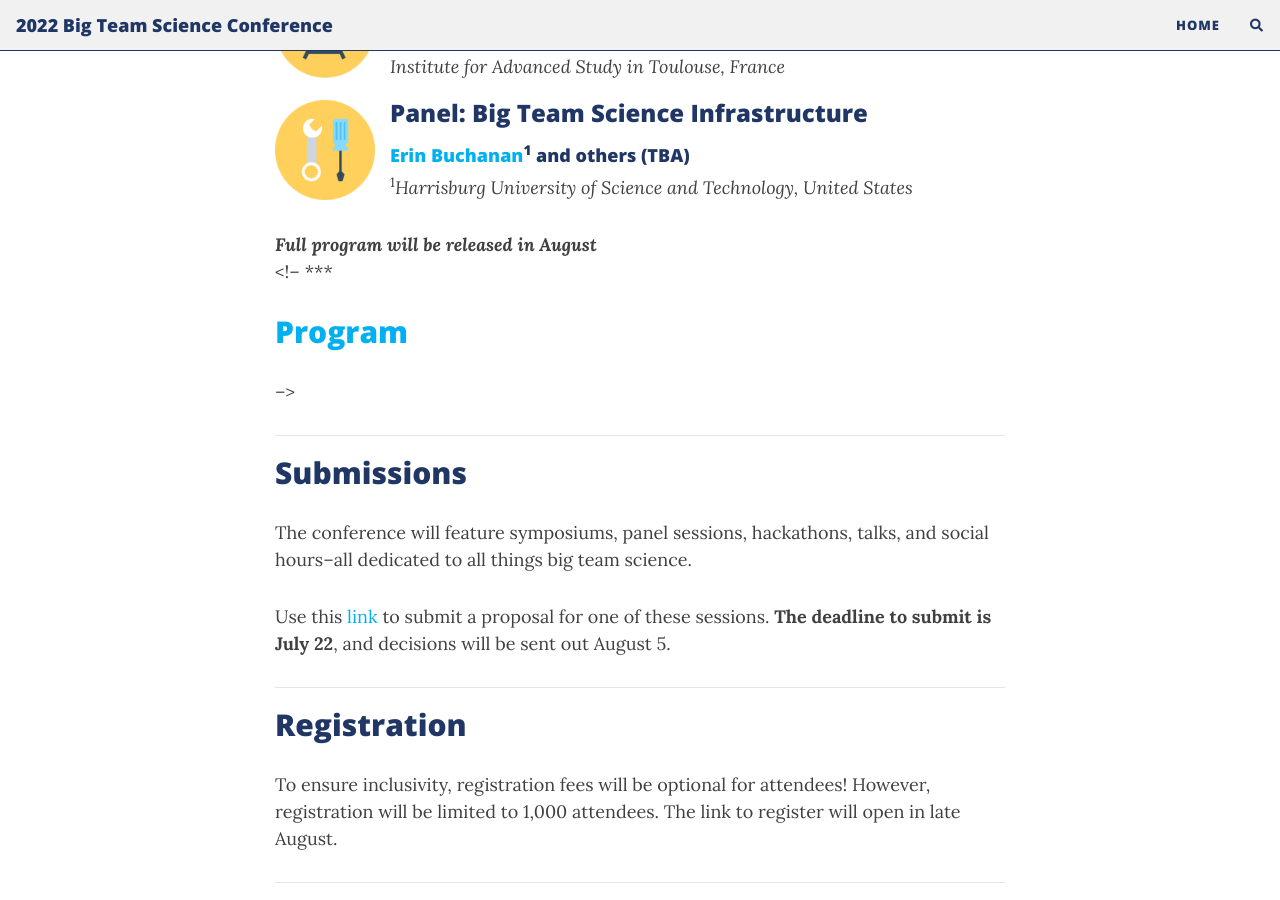
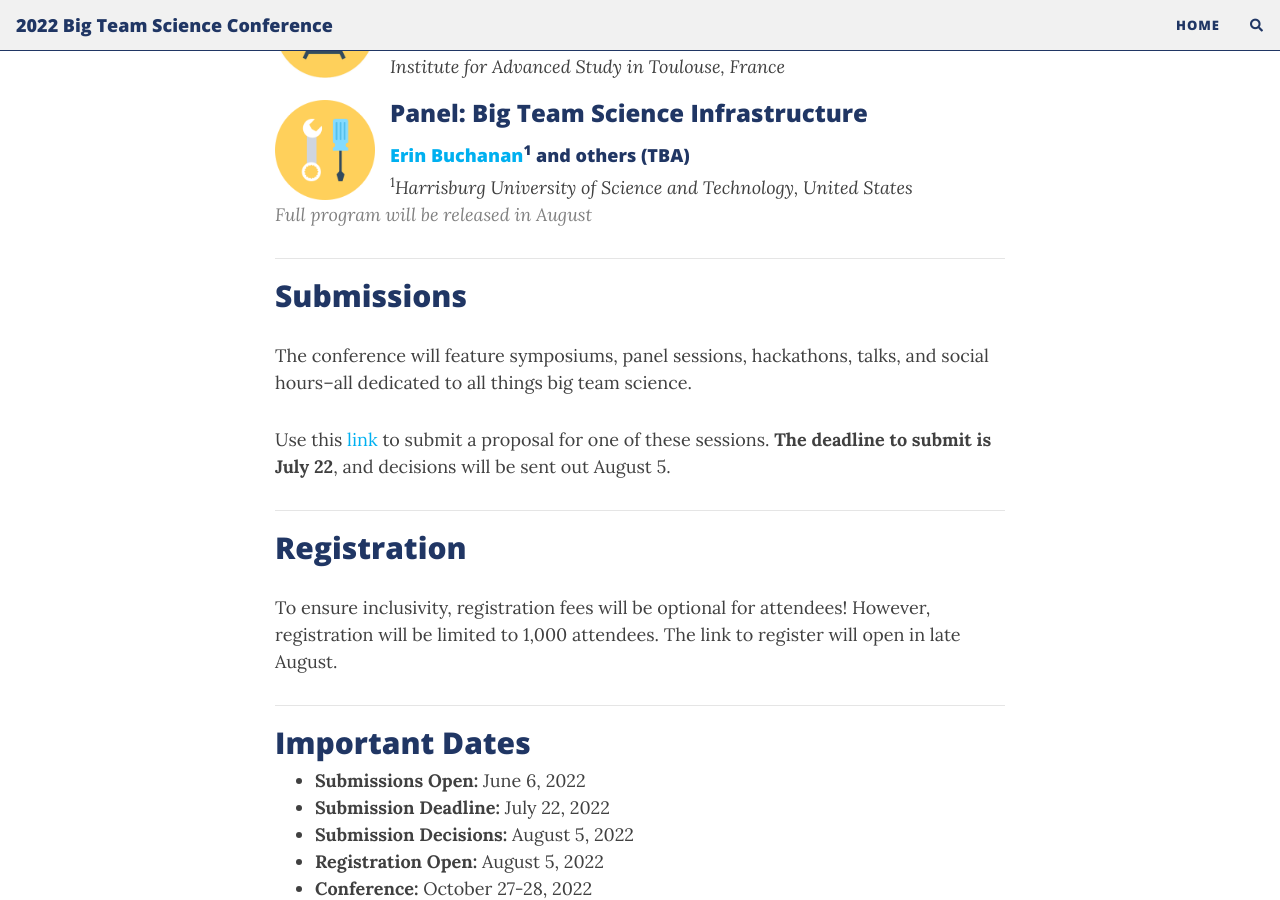
Before and after one commit to bigteamscienceconference/bigteamscienceconference.github.io, a Jekyll site: the page built from index.md, in a window 1280 px wide and 900 px high, scrolled down 1607 px. Built offline with Jekyll 4.4.1, drawn with Linux system fonts in a browser that asks for light colours; nearby versions of some CDN libraries; comment, search, counter and statistics services are not loaded.

Commit message:
fix formatting

```diff
--- a/index.md
+++ b/index.md
@@ -52,8 +52,9 @@
   <sup>1</sup><i>Harrisburg University of Science and Technology, United States</i>
 </section>
 
-***Full program will be released in August***
-<br>
+> Full program will be released in August
+
+
 <!--
 ***
 ## [Program]({{site.baseurl}}/schedule/)
```
